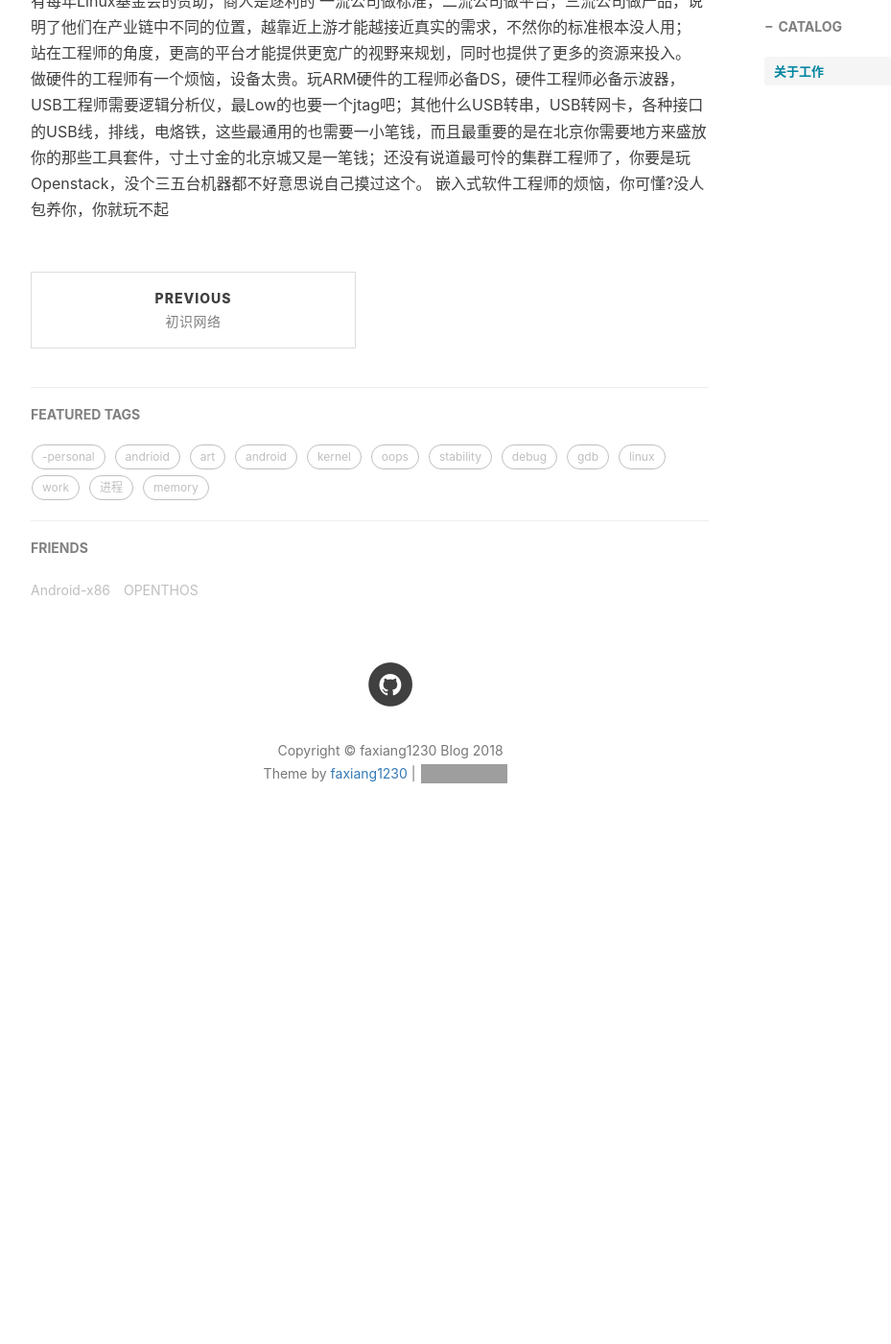
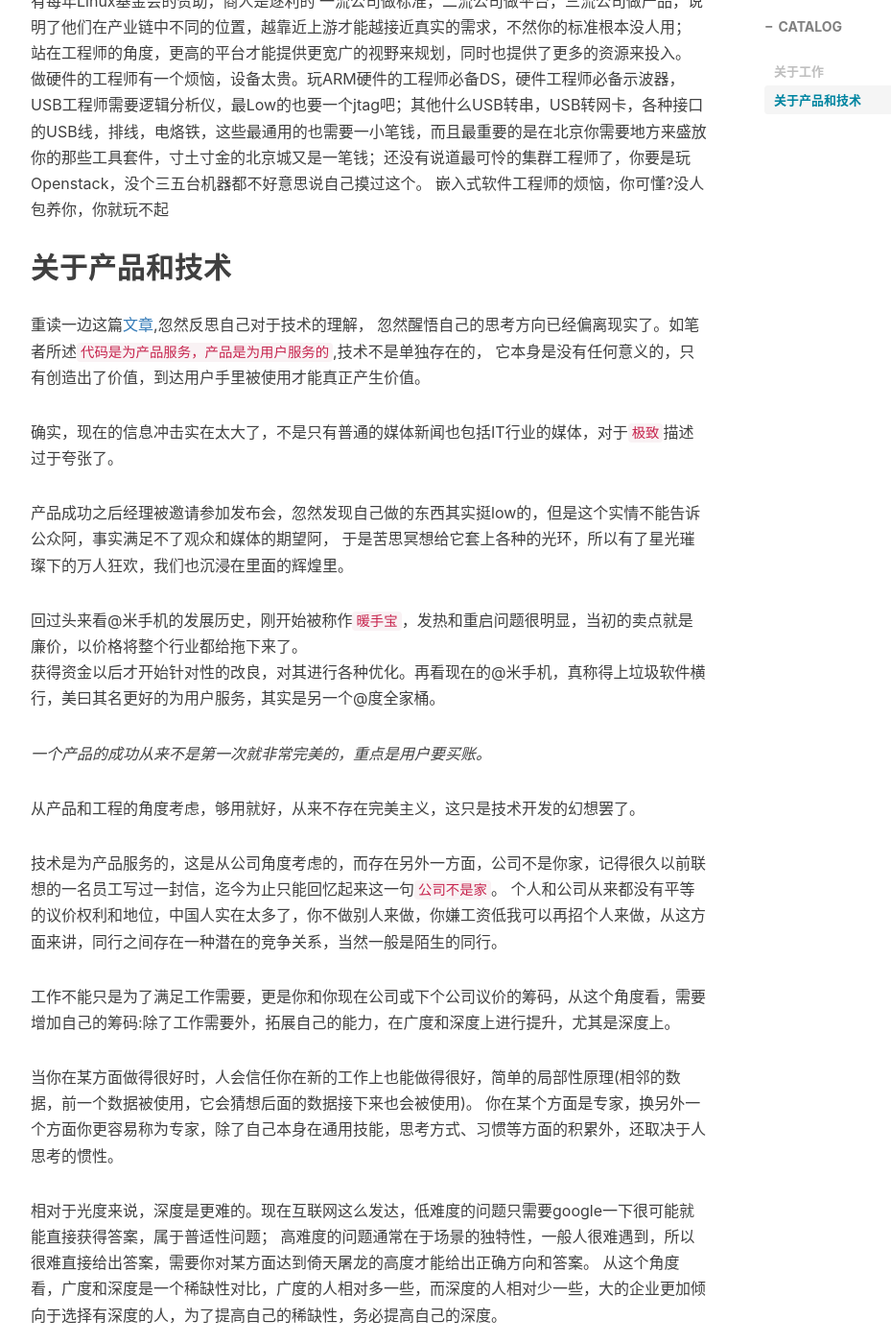
Before and after one commit to faxiang1230/faxiang1230.github.io, a Jekyll site: the page built from _posts/2018-01-11-About-work-direction.markdown, in a window 1280 px wide and 1400 px high, scrolled down 1135 px. Shown: the whole window at 96% size, without its empty margins (233-1162 px from the left). Built offline with Jekyll 4.4.1, drawn with Linux system fonts in a browser that asks for light colours; nearby versions of some CDN libraries; comment, search, counter and statistics services are not loaded; before the commit the page ends 2045 px from its top, so only the background shows below that; some of the changed text lies outside the part shown; grey boxes are pictures that could not be loaded.

Commit message:
perfect work and production

```diff
--- a/_posts/2018-01-11-About-work-direction.markdown
+++ b/_posts/2018-01-11-About-work-direction.markdown
@@ -27,3 +27,34 @@ Linux是开源的，我们也都可以看到，不过每次看到提交榜的时
 站在工程师的角度，更高的平台才能提供更宽广的视野来规划，同时也提供了更多的资源来投入。
 做硬件的工程师有一个烦恼，设备太贵。玩ARM硬件的工程师必备DS，硬件工程师必备示波器，USB工程师需要逻辑分析仪，最Low的也要一个jtag吧；其他什么USB转串，USB转网卡，各种接口的USB线，排线，电烙铁，这些最通用的也需要一小笔钱，而且最重要的是在北京你需要地方来盛放你的那些工具套件，寸土寸金的北京城又是一笔钱；还没有说道最可怜的集群工程师了，你要是玩Openstack，没个三五台机器都不好意思说自己摸过这个。
 嵌入式软件工程师的烦恼，你可懂?没人包养你，你就玩不起
+
+## 关于产品和技术
+重读一边这篇[文章](http://www.wowotech.net/tech_discuss/140.html),忽然反思自己对于技术的理解，
+忽然醒悟自己的思考方向已经偏离现实了。如笔者所述`代码是为产品服务，产品是为用户服务的`,技术不是单独存在的，
+它本身是没有任何意义的，只有创造出了价值，到达用户手里被使用才能真正产生价值。
+
+确实，现在的信息冲击实在太大了，不是只有普通的媒体新闻也包括IT行业的媒体，对于`极致`描述过于夸张了。
+
+产品成功之后经理被邀请参加发布会，忽然发现自己做的东西其实挺low的，但是这个实情不能告诉公众阿，事实满足不了观众和媒体的期望阿，
+于是苦思冥想给它套上各种的光环，所以有了星光璀璨下的万人狂欢，我们也沉浸在里面的辉煌里。
+
+回过头来看@米手机的发展历史，刚开始被称作`暖手宝`，发热和重启问题很明显，当初的卖点就是廉价，以价格将整个行业都给拖下来了。
+获得资金以后才开始针对性的改良，对其进行各种优化。再看现在的@米手机，真称得上垃圾软件横行，美曰其名更好的为用户服务，其实是另一个@度全家桶。
+
+*一个产品的成功从来不是第一次就非常完美的，重点是用户要买账。*
+
+从产品和工程的角度考虑，够用就好，从来不存在完美主义，这只是技术开发的幻想罢了。
+
+技术是为产品服务的，这是从公司角度考虑的，而存在另外一方面，公司不是你家，记得很久以前联想的一名员工写过一封信，迄今为止只能回忆起来这一句`公司不是家`。
+个人和公司从来都没有平等的议价权利和地位，中国人实在太多了，你不做别人来做，你嫌工资低我可以再招个人来做，从这方面来讲，同行之间存在一种潜在的竞争关系，当然一般是陌生的同行。
+
+工作不能只是为了满足工作需要，更是你和你现在公司或下个公司议价的筹码，从这个角度看，需要增加自己的筹码:除了工作需要外，拓展自己的能力，在广度和深度上进行提升，尤其是深度上。
+
+当你在某方面做得很好时，人会信任你在新的工作上也能做得很好，简单的局部性原理(相邻的数据，前一个数据被使用，它会猜想后面的数据接下来也会被使用)。
+你在某个方面是专家，换另外一个方面你更容易称为专家，除了自己本身在通用技能，思考方式、习惯等方面的积累外，还取决于人思考的惯性。
+
+相对于光度来说，深度是更难的。现在互联网这么发达，低难度的问题只需要google一下很可能就能直接获得答案，属于普适性问题；
+高难度的问题通常在于场景的独特性，一般人很难遇到，所以很难直接给出答案，需要你对某方面达到倚天屠龙的高度才能给出正确方向和答案。
+从这个角度看，广度和深度是一个稀缺性对比，广度的人相对多一些，而深度的人相对少一些，大的企业更加倾向于选择有深度的人，为了提高自己的稀缺性，务必提高自己的深度。
+
+工作中要为项目负责，不要追求`极致、完美`；为自己负责，技能要追求`极致、完美`
```
